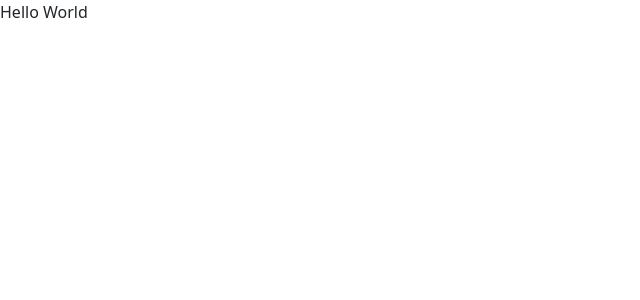
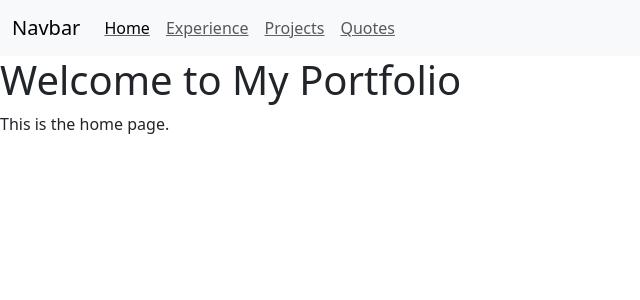
Before and after one commit to JLi2007/Portfolio, a React (Vite) app: page / in a window 1280 px wide. Shown: the top 300 px of the page, without its empty margins (0-640 px from the left). Built offline with nearby package versions, Linux system fonts and the light colour scheme; the HTML template or start-up script is replaced by a standard one.

Commit message:
React-Router

```diff
--- a/package.json
+++ b/package.json
@@ -12,7 +12,8 @@
   "dependencies": {
     "bootstrap": "^5.3.3",
     "react": "^18.2.0",
-    "react-dom": "^18.2.0"
+    "react-dom": "^18.2.0",
+    "react-router-dom": "^6.22.3"
   },
   "devDependencies": {
     "@types/react": "^18.2.66",
--- a/src/App.tsx
+++ b/src/App.tsx
@@ -1,11 +1,26 @@
-const hello = "Hello World"
+import {BrowserRouter as Router, Route, Routes} from 'react-router-dom'
+import Navbar from './components/Navbar'
+import Home from './components/Home'
+import Experience from './components/Experience'
+import Projects from './components/Projects'
+import Quote from './components/Quote'
 
-function App() {
+import 'bootstrap/dist/css/bootstrap.css'
+
+function App(){
   return(
-    <>
-        {hello}
-    </>
+    <Router>
+      <div>
+        <Navbar />
+        <Routes>
+          <Route path='/' element={<Home/>}/>
+          <Route path="/experience" element={<Experience/>}/>
+          <Route path="/projects" element={<Projects/>}/>
+          <Route path="/quotes" element={<Quote/>}/>
+        </Routes>
+      </div>
+    </Router>
   )
 }
 
-export default App
+export default App;
--- /dev/null
+++ b/src/components/Experience.tsx
@@ -0,0 +1,11 @@
+const home = "Hello, this is the experience page";
+
+function Experience() {
+  return (
+    <>
+      {home}
+    </>
+  );
+}
+
+export default Experience;
--- a/src/components/Home.tsx
+++ b/src/components/Home.tsx
@@ -0,0 +1,10 @@
+function Home() {
+  return (
+    <div>
+      <h1>Welcome to My Portfolio</h1>
+      <p>This is the home page.</p>
+    </div>
+  );
+}
+
+export default Home;
--- /dev/null
+++ b/src/components/Navbar.tsx
@@ -0,0 +1,32 @@
+import { Link } from 'react-router-dom';
+
+function Navbar(){
+    return(
+        <nav className="navbar navbar-expand-lg bg-body-tertiary">
+        <div className="container-fluid">
+            <a className="navbar-brand" href="#">Navbar</a>
+            <button className="navbar-toggler" type="button" data-bs-toggle="collapse" data-bs-target="#navbarNav" aria-controls="navbarNav" aria-expanded="false" aria-label="Toggle navigation">
+            <span className="navbar-toggler-icon"></span>
+            </button>
+            <div className="collapse navbar-collapse" id="navbarNav">
+            <ul className="navbar-nav">
+                <li className="nav-item">
+                <Link to="/"><a className="nav-link active" aria-current="page">Home</a></Link>
+                </li>
+                <li className="nav-item">
+                <Link to="/experience"><a className="nav-link" aria-current="page">Experience</a></Link>
+                </li>
+                <li className="nav-item">
+                <Link to="/projects"><a className="nav-link" aria-current="page">Projects</a></Link>
+                </li>
+                <li className="nav-item">
+                <Link to="/quotes"><a className="nav-link" aria-current="page">Quotes</a></Link>
+                </li>
+            </ul>
+            </div>
+        </div>
+        </nav>
+    )
+}
+
+export default Navbar;
--- a/src/components/Projects.tsx
+++ b/src/components/Projects.tsx
@@ -0,0 +1,11 @@
+const home = "Hello, this is the projects page";
+
+function Projects() {
+  return (
+    <>
+      {home}
+    </>
+  );
+}
+
+export default Projects;
--- a/src/components/Quote.tsx
+++ b/src/components/Quote.tsx
@@ -0,0 +1,11 @@
+const home = "Hello, this is the quotes page";
+
+function Quote() {
+  return (
+    <>
+      {home}
+    </>
+  );
+}
+
+export default Quote;
```
Also changed, not shown: src/components/Exp.tsx (deleted), 1 other file (tests, documents, lock files or other folders).
